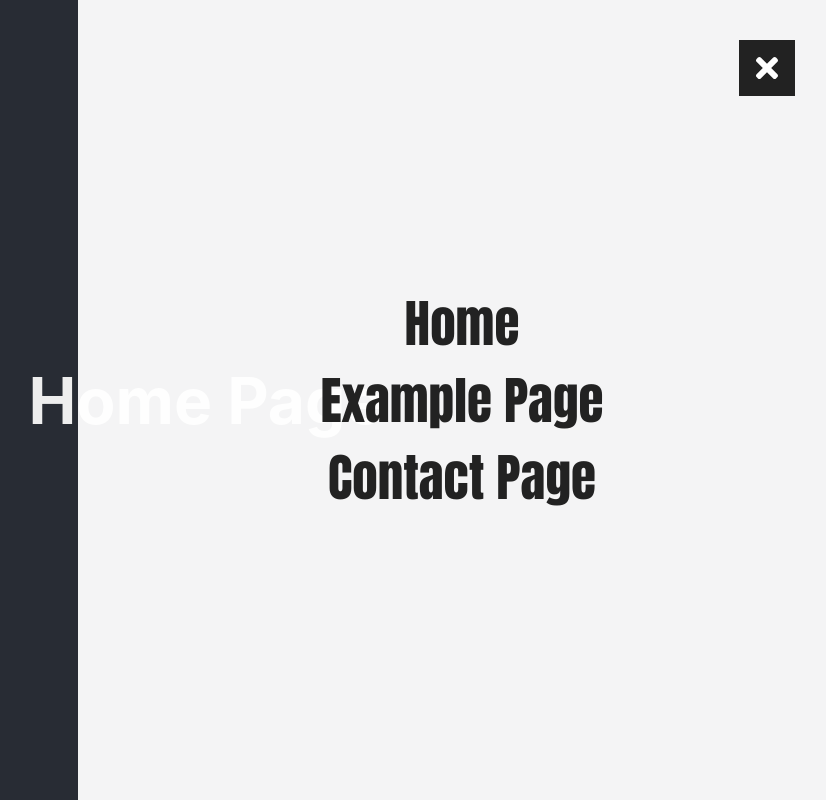
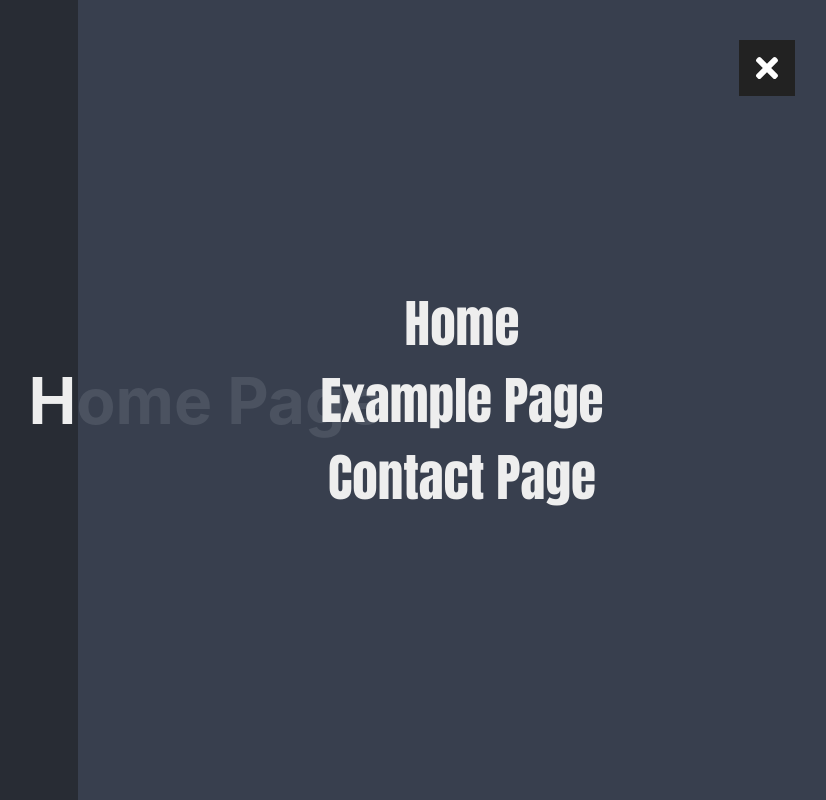
Before and after one commit to chansen17/responsive-styled-components-navigation, a React (Create React App) app: page / in a window 1280 px wide. Both pictures are taken after a click on the icon 1200 px from the left and 68 px from the top of the page. Shown: the whole page, without its empty margins (434-1260 px from the left). Built offline with nearby package versions, Linux system fonts and the light colour scheme.

Commit message:
updated menu colors

```diff
--- a/src/components/Menu.js
+++ b/src/components/Menu.js
@@ -24,7 +24,7 @@ const StyledMenu = styled.div`
     @media screen and (min-width: 790px) {
         width: 60%;
     }
-    background-color: rgba(255,255,255,.95);
+    background-color: rgb(58, 66, 81, .9);
     z-index: 99;
 
     display: flex;
@@ -34,7 +34,7 @@ const StyledMenu = styled.div`
 `;
 
 const StyledLink = styled(Link)`
-    color: #222;
+    color: #eee;
     text-decoration: none;
     font-size: clamp(3rem, 4vw, 6vw);
     font-family: Impact, Haettenschweiler, 'Arial Narrow Bold', sans-serif;
```
